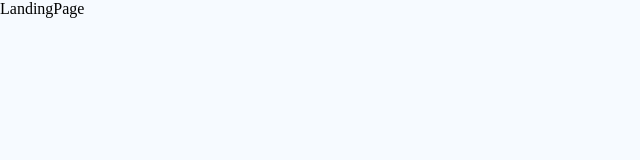
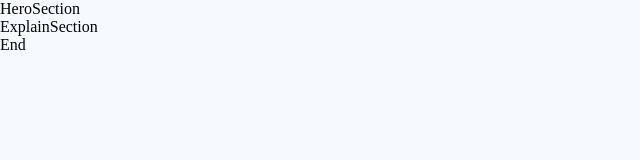
Before and after one commit to RobAMcDougall/revision-react-app, a React (Vite) app: page / in a window 1280 px wide. Shown: the top 160 px of the page, without its empty margins (0-640 px from the left). Built offline with nearby package versions, Linux system fonts and the light colour scheme.

Commit message:
landing page

```diff
--- /dev/null
+++ b/src/layout/LandingPageHero/index.jsx
@@ -0,0 +1,5 @@
+function HeroSection() {
+  return <div>HeroSection</div>;
+}
+
+export default HeroSection;
--- /dev/null
+++ b/src/layout/Landingpagemid/index.jsx
@@ -0,0 +1,5 @@
+function ExplainSection() {
+  return <div>ExplainSection</div>;
+}
+
+export default ExplainSection;
--- /dev/null
+++ b/src/layout/landingpageend/index.jsx
@@ -0,0 +1,5 @@
+function End() {
+  return <div>End</div>;
+}
+
+export default End;
--- a/src/pages/landingPage/index.jsx
+++ b/src/pages/landingPage/index.jsx
@@ -1,5 +1,15 @@
+import HeroSection from "../../layout/LandingPageHero";
+import ExplainSection from "../../layout/Landingpagemid";
+import End from "../../layout/landingpageend";
+
 function LandingPage() {
-  return <div>LandingPage</div>;
+  return (
+    <>
+      <HeroSection />
+      <ExplainSection />
+      <End />
+    </>
+  );
 }
 
 export default LandingPage;
```
